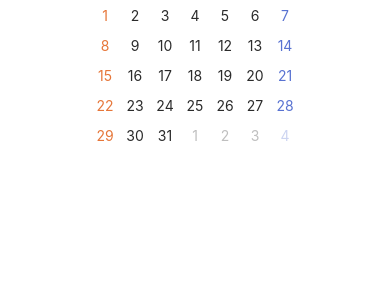
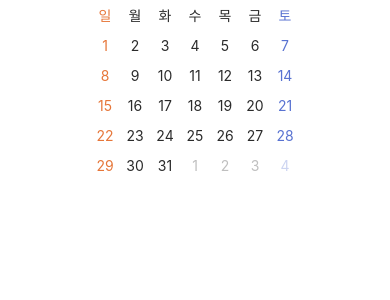
Before and after one commit to cpk0709/react-native-navigate, a React Native app: screen / in a window 390 px wide. Shown: the top 300 px of the page. Built offline with nearby package versions, Linux system fonts and the light colour scheme.

Commit message:
상당 요일 생성

```diff
--- a/App.js
+++ b/App.js
@@ -1,38 +1,60 @@
 import dayjs from 'dayjs';
 import React from 'react';
 import {StyleSheet, Text, View, FlatList, SafeAreaView} from 'react-native';
-import {getCalendarColumns} from './src/util';
+import {getCalendarColumns, getDayColor, getDayText} from './src/util';
 
 const columnSize = 30;
+
+const Column = ({text, color, opacity}) => {
+  return (
+    <View
+      style={{
+        width: columnSize,
+        height: columnSize,
+        justifyContent: 'center',
+        alignItems: 'center',
+      }}>
+      <Text style={[styles.day, {color, opacity}]}>{text}</Text>
+    </View>
+  );
+};
 
 const App = () => {
   const now = dayjs();
   const columns = getCalendarColumns(now);
 
+  const ListHeaderComponent = () => (
+    <View style={{flexDirection: 'row'}}>
+      {[0, 1, 2, 3, 4, 5, 6].map(day => {
+        const dayText = getDayText(day);
+        const color = getDayColor(day);
+        return <Column text={dayText} color={color} opacity={1} />;
+      })}
+    </View>
+  );
+
   const renderItem = ({item: date}) => {
     const dateText = dayjs(date).get('date');
     const day = dayjs(date).get('day');
-    const color = day === 0 ? '#e67639' : day === 6 ? '#5872d1' : '#2b2b2b';
+    const color = getDayColor(day);
     const isCurrentMonth = dayjs(date).isSame(now, 'month');
     return (
-      <View
-        style={{
-          width: columnSize,
-          height: columnSize,
-          justifyContent: 'center',
-          alignItems: 'center',
-        }}>
-        <Text
-          style={([styles.day], {color, opacity: isCurrentMonth ? 1 : 0.3})}>
-          {dateText}
-        </Text>
-      </View>
+      <Column
+        text={dateText}
+        color={color}
+        opacity={isCurrentMonth ? 1 : 0.3}
+      />
     );
   };
-  // console.log(dayjs(now).subtract(2, 'hour').format('YYYY.MM.DD hh:mm:ss'));
+
   return (
     <SafeAreaView style={[styles.container]}>
-      <FlatList data={columns} renderItem={renderItem} numColumns={7} />
+      <FlatList
+        data={columns}
+        renderItem={renderItem}
+        numColumns={7}
+        ListHeaderComponent={ListHeaderComponent}
+      />
     </SafeAreaView>
   );
 };
--- a/src/util.js
+++ b/src/util.js
@@ -34,3 +34,23 @@ export const getCalendarColumns = now => {
 
   return filledColumns;
 };
+
+const dayTexts = ['일', '월', '화', '수', '목', '금', '토'];
+/**
+ * @param day 0 ~ 6
+ * @return 일 ~ 월
+ */
+export const getDayText = day => {
+  return dayTexts[day];
+};
+
+export const getDayColor = day => {
+  switch (day) {
+    case 0:
+      return '#e67639';
+    case 6:
+      return '#5872d1';
+    default:
+      return '#2b2b2b';
+  }
+};
```
